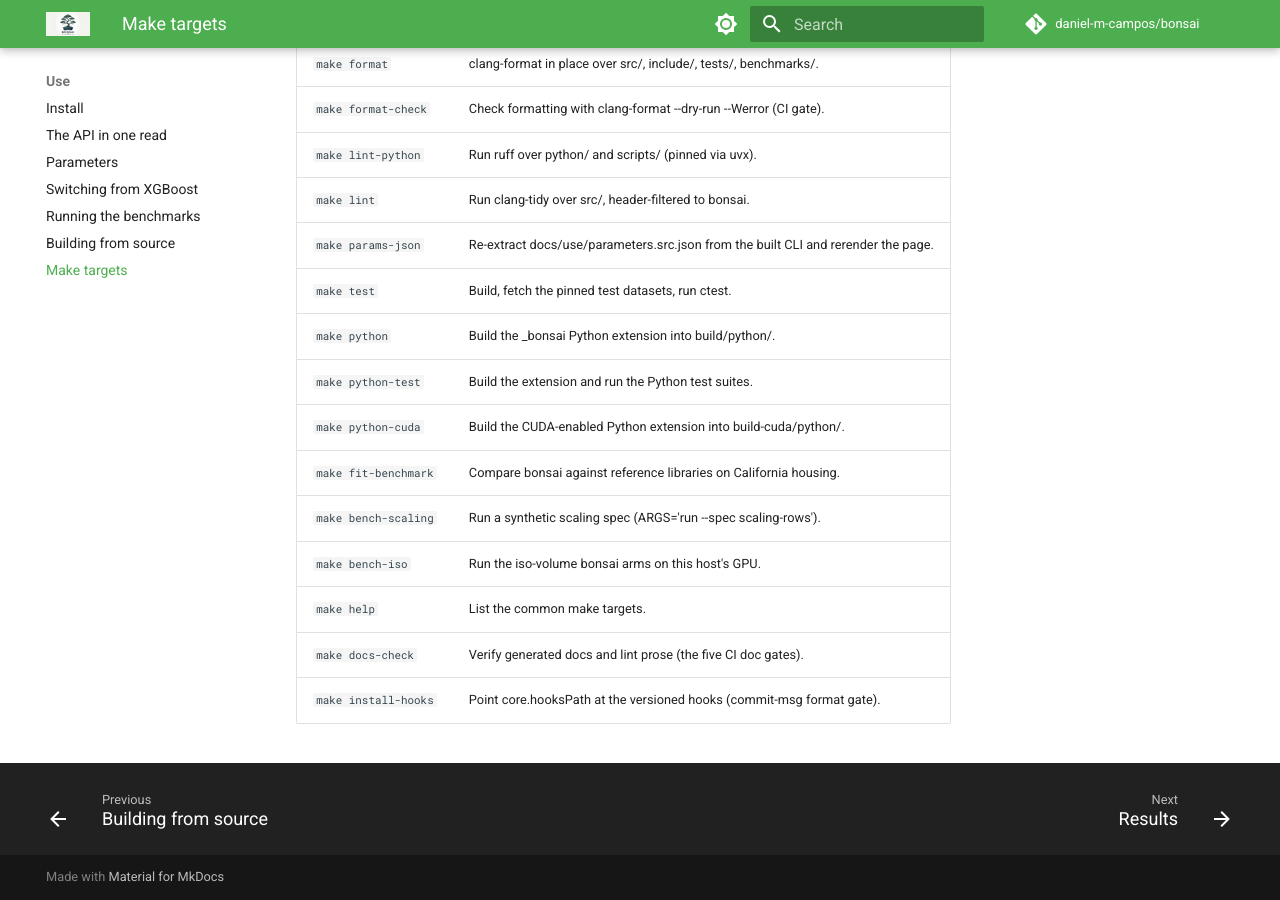
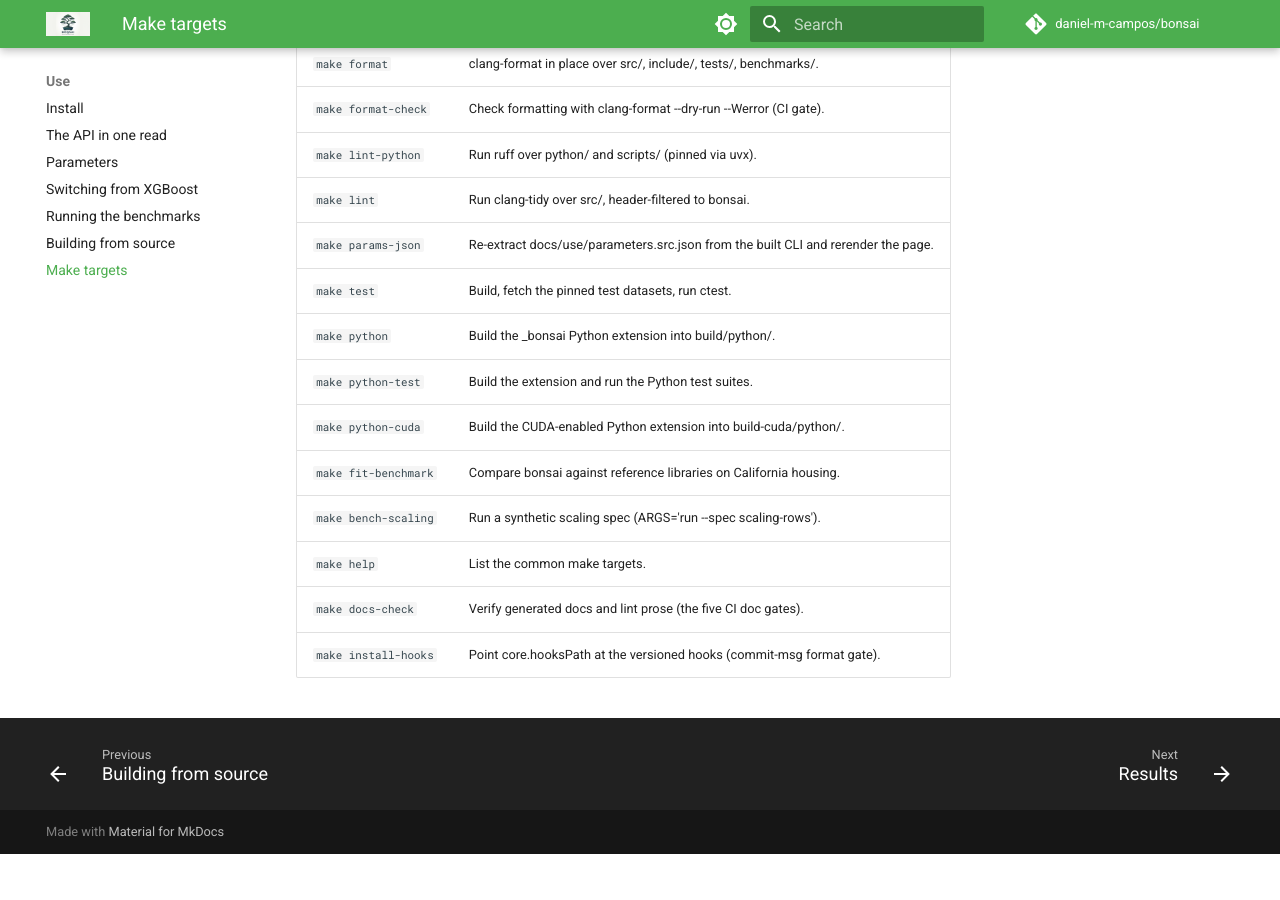
Before and after one commit to daniel-m-campos/bonsai, an MkDocs documentation site: the page built from docs/use/make-map.md, in a window 1280 px wide and 900 px high, scrolled down 689 px. Built offline with MkDocs 1.6.1 and Material for MkDocs 9.7.7, drawn with Linux system fonts in a browser that asks for light colours; comment, search, counter and statistics services are not loaded; after the commit the page ends 1543 px from its top, so only the background shows below that.

Commit message:
build: drop the dead bench-iso target
bench-iso runs --spec iso-volume-2026-08, which no bundled spec and no
file provides any more: the CHANGELOG lists it among the specs the
scenario matrix retired, so the target has only been able to fail.

docs/use/make-map.md is regenerated from the remaining targets.

```diff
--- a/docs/use/make-map.md
+++ b/docs/use/make-map.md
@@ -25,7 +25,6 @@ Every make target you run day to day, generated from the `##` comments in the [M
 | `make python-cuda` | Build the CUDA-enabled Python extension into build-cuda/python/. |
 | `make fit-benchmark` | Compare bonsai against reference libraries on California housing. |
 | `make bench-scaling` | Run a synthetic scaling spec (ARGS='run --spec scaling-rows'). |
-| `make bench-iso` | Run the iso-volume bonsai arms on this host's GPU. |
 | `make help` | List the common make targets. |
 | `make docs-check` | Verify generated docs and lint prose (the five CI doc gates). |
 | `make install-hooks` | Point core.hooksPath at the versioned hooks (commit-msg format gate). |
```
Also changed, not shown: 1 other file.
